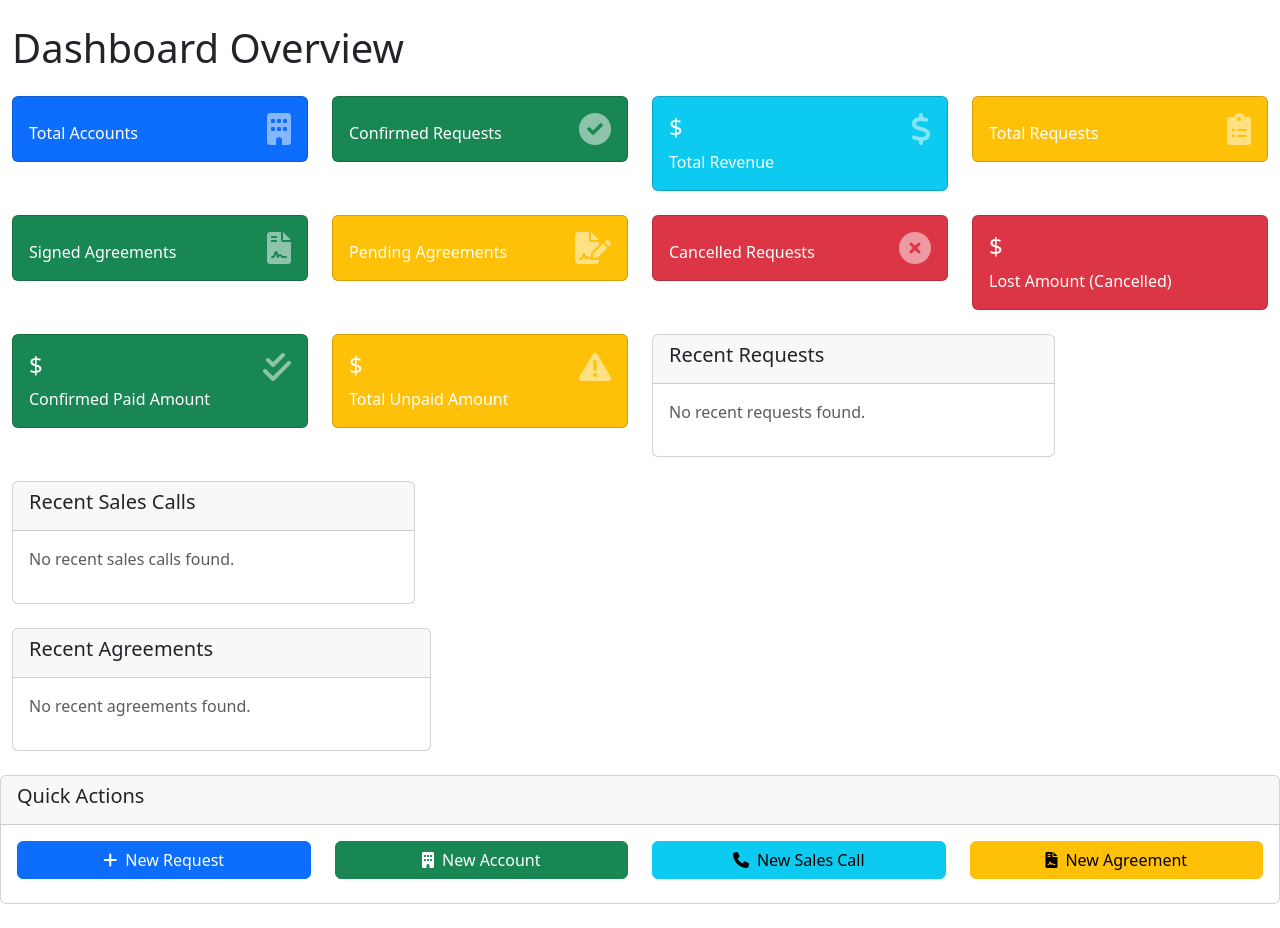
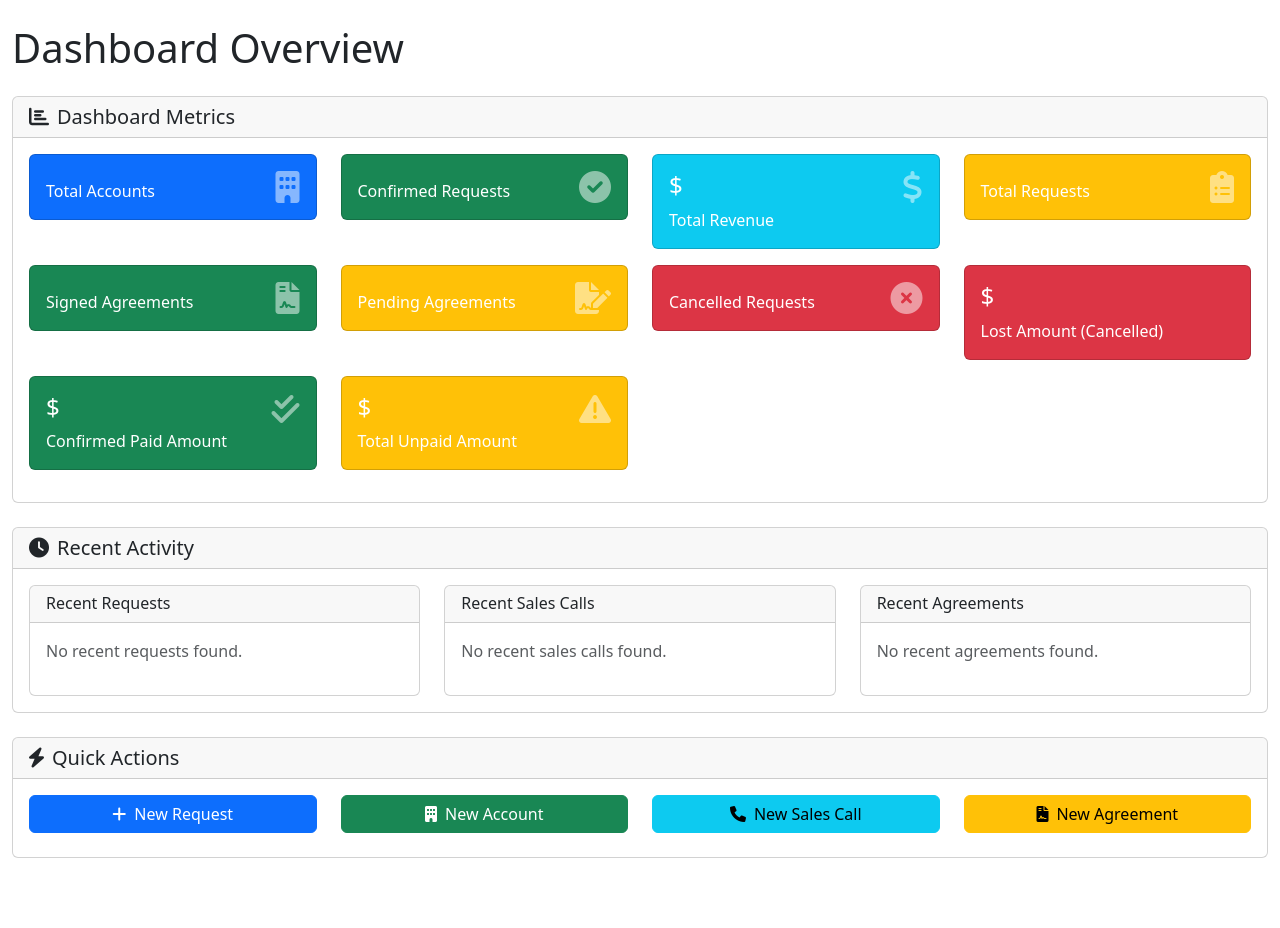
Before and after one commit to Xas-21/Hotel-Sales, a Django app: template dashboard/templates/dashboard/dashboard.html in a window 1280 px wide. Shown: the part 56-984 px from the top of the page. After the commit the page ends 914 px from the top, so only its background shows below. Run offline with Django 5.2, Linux system fonts and the light colour scheme; the template is opened without the code that fills it, so the values that code supplies are empty.

Commit message:
Organize dashboard into four distinct and draggable sections for better usability
Refactors the dashboard layout in `dashboard.html` to group metrics, recent activity, alerts, and quick actions into four distinct, draggable sections.

Replit-Commit-Author: Agent
Replit-Commit-Session-Id: 39f994c3-4095-47ad-84c5-d6675ba6b787
Replit-Commit-Checkpoint-Type: full_checkpoint
Replit-Commit-Screenshot-Url: https://storage.googleapis.com/screenshot-production-us-central1/9ed73111-1c06-45de-b213-d75dab767a5f/39f994c3-4095-47ad-84c5-d6675ba6b787/W7K7343

```diff
--- a/dashboard/templates/dashboard/dashboard.html
+++ b/dashboard/templates/dashboard/dashboard.html
@@ -125,11 +125,20 @@
             </div>
         </div>
 
-        <!-- All dashboard boxes are now individually draggable -->
-        <div id="full-dashboard-container" class="row">
+        <!-- Dashboard organized into 4 main draggable sections -->
+        <div id="full-dashboard-container">
 
-        <!-- Individual Metric Cards -->
-        <div class="col-md-3 mb-4 dashboard-section" data-section="total-accounts">
+        <!-- Section 1: Cards (All Metrics) -->
+        <div class="row mb-4 dashboard-section" data-section="cards-section">
+            <div class="col-12">
+                <div class="card">
+                    <div class="card-header" data-section-header>
+                        <h5 class="mb-0"><i class="fas fa-chart-bar me-2"></i>Dashboard Metrics</h5>
+                    </div>
+                    <div class="card-body">
+                        <div class="row">
+                            <!-- Key Metrics -->
+                            <div class="col-md-3 mb-3">
                                 <a href="/admin/accounts/account/" class="text-decoration-none">
                                     <div class="card bg-primary text-white card-hover">
                                         <div class="card-body">
@@ -144,8 +153,7 @@
                                     </div>
                                 </a>
                             </div>
-
-        <div class="col-md-3 mb-4 dashboard-section" data-section="confirmed-requests">
+                            <div class="col-md-3 mb-3">
                                 <a href="/admin/requests/request/?status__exact=Confirmed" class="text-decoration-none">
                                     <div class="card bg-success text-white card-hover">
                                         <div class="card-body">
@@ -160,8 +168,7 @@
                                     </div>
                                 </a>
                             </div>
-
-        <div class="col-md-3 mb-4 dashboard-section" data-section="total-revenue">
+                            <div class="col-md-3 mb-3">
                                 <a href="/admin/requests/request/?status__exact=Paid" class="text-decoration-none">
                                     <div class="card bg-info text-white card-hover">
                                         <div class="card-body">
@@ -176,8 +183,7 @@
                                     </div>
                                 </a>
                             </div>
-
-        <div class="col-md-3 mb-4 dashboard-section" data-section="total-requests">
+                            <div class="col-md-3 mb-3">
                                 <a href="/admin/requests/request/" class="text-decoration-none">
                                     <div class="card bg-warning text-white card-hover">
                                         <div class="card-body">
@@ -193,8 +199,8 @@
                                 </a>
                             </div>
 
-        <!-- Individual Agreement Cards -->
-        <div class="col-md-3 mb-4 dashboard-section" data-section="signed-agreements">
+                            <!-- Agreement and Financial Metrics -->
+                            <div class="col-md-3 mb-3">
                                 <a href="/admin/agreements/agreement/?status__exact=Signed" class="text-decoration-none">
                                     <div class="card bg-success text-white card-hover">
                                         <div class="card-body">
@@ -209,8 +215,7 @@
                                     </div>
                                 </a>
                             </div>
-
-        <div class="col-md-3 mb-4 dashboard-section" data-section="pending-agreements">
+                            <div class="col-md-3 mb-3">
                                 <a href="/admin/agreements/agreement/?status__exact=Draft" class="text-decoration-none">
                                     <div class="card bg-warning text-white card-hover">
                                         <div class="card-body">
@@ -225,9 +230,7 @@
                                     </div>
                                 </a>
                             </div>
-
-        <!-- Individual Financial Metric Cards -->
-        <div class="col-md-3 mb-4 dashboard-section" data-section="cancelled-requests">
+                            <div class="col-md-3 mb-3">
                                 <a href="/admin/requests/cancelledrequest/" class="text-decoration-none">
                                     <div class="card bg-danger text-white card-hover">
                                         <div class="card-body">
@@ -242,8 +245,7 @@
                                     </div>
                                 </a>
                             </div>
-
-        <div class="col-md-3 mb-4 dashboard-section" data-section="cancelled-lost-amount">
+                            <div class="col-md-3 mb-3">
                                 <a href="/admin/requests/cancelledrequest/" class="text-decoration-none">
                                     <div class="card bg-danger text-white card-hover">
                                         <div class="card-body">
@@ -258,8 +260,7 @@
                                     </div>
                                 </a>
                             </div>
-
-        <div class="col-md-3 mb-4 dashboard-section" data-section="confirmed-paid-amount">
+                            <div class="col-md-3 mb-3">
                                 <a href="/admin/requests/request/?status__exact=Paid" class="text-decoration-none">
                                     <div class="card bg-success text-white card-hover">
                                         <div class="card-body">
@@ -274,8 +275,7 @@
                                     </div>
                                 </a>
                             </div>
-
-        <div class="col-md-3 mb-4 dashboard-section" data-section="unpaid-total">
+                            <div class="col-md-3 mb-3">
                                 <a href="/admin/requests/request/?status__exact=Confirmed" class="text-decoration-none">
                                     <div class="card bg-warning text-white card-hover">
                                         <div class="card-body">
@@ -290,20 +290,32 @@
                                     </div>
                                 </a>
                             </div>
+                        </div>
+                    </div>
+                </div>
+            </div>
+        </div>
 
-        <!-- Individual Recent Activity Sections -->
-
-        <!-- Recent Requests Card -->
-        <div class="col-md-4 mb-4 dashboard-section" data-section="recent-requests">
+        <!-- Section 2: Recent Activity -->
+        <div class="row mb-4 dashboard-section" data-section="recent-section">
+            <div class="col-12">
+                <div class="card">
+                    <div class="card-header" data-section-header>
+                        <h5 class="mb-0"><i class="fas fa-clock me-2"></i>Recent Activity</h5>
+                    </div>
+                    <div class="card-body">
+                        <div class="row">
+                            <!-- Recent Requests -->
+                            <div class="col-md-4">
                                 <div class="card">
                                     <div class="card-header">
-                        <h5>Recent Requests</h5>
+                                        <h6 class="mb-0">Recent Requests</h6>
                                     </div>
                                     <div class="card-body">
                                         {% if recent_requests %}
                                             <div class="list-group list-group-flush">
                                                 {% for request in recent_requests %}
-                                <div class="list-group-item d-flex justify-content-between align-items-center">
+                                                <div class="list-group-item d-flex justify-content-between align-items-center p-2">
                                                     <div>
                                                         <a href="/admin/accounts/account/{{ request.account.id }}/change/" class="company-link">
                                                             <strong>{{ request.account.name }}</strong>
@@ -335,18 +347,17 @@
                                 </div>
                             </div>
 
-
-        <!-- Recent Sales Calls Card -->
-        <div class="col-md-4 mb-4 dashboard-section" data-section="recent-sales-calls">
+                            <!-- Recent Sales Calls -->
+                            <div class="col-md-4">
                                 <div class="card">
                                     <div class="card-header">
-                    <h5>Recent Sales Calls</h5>
+                                        <h6 class="mb-0">Recent Sales Calls</h6>
                                     </div>
                                     <div class="card-body">
                                         {% if recent_sales_calls %}
                                             <div class="list-group list-group-flush">
                                                 {% for call in recent_sales_calls %}
-                                <div class="list-group-item d-flex justify-content-between align-items-center">
+                                                <div class="list-group-item d-flex justify-content-between align-items-center p-2">
                                                     <div>
                                                         <a href="/admin/accounts/account/{{ call.account.id }}/change/" class="company-link">
                                                             <strong>{{ call.account.name }}</strong>
@@ -367,19 +378,18 @@
                                     </div>
                                 </div>
                             </div>
-        </div>
 
-        <!-- Recent Agreements Card -->
-        <div class="col-md-4 mb-4 dashboard-section" data-section="recent-agreements">
+                            <!-- Recent Agreements -->
+                            <div class="col-md-4">
                                 <div class="card">
                                     <div class="card-header">
-                    <h5>Recent Agreements</h5>
+                                        <h6 class="mb-0">Recent Agreements</h6>
                                     </div>
                                     <div class="card-body">
                                         {% if recent_agreements %}
                                             <div class="list-group list-group-flush">
                                                 {% for agreement in recent_agreements %}
-                                <div class="list-group-item d-flex justify-content-between align-items-center">
+                                                <div class="list-group-item d-flex justify-content-between align-items-center p-2">
                                                     <div>
                                                         <a href="/admin/accounts/account/{{ agreement.account.id }}/change/" class="company-link">
                                                             <strong>{{ agreement.account.name }}</strong>
@@ -409,12 +419,17 @@
                                 </div>
                             </div>
                         </div>
+                    </div>
+                </div>
+            </div>
+        </div>
 
-        <!-- Alerts Card -->
+        <!-- Section 3: Alerts -->
         {% if approaching_deadlines or overdue_followups or imminent_arrivals %}
-        <div class="col-12 mb-4 dashboard-section" data-section="alerts">
+        <div class="row mb-4 dashboard-section" data-section="alerts-section">
+            <div class="col-12">
                 <div class="card border-warning">
-                    <div class="card-header bg-warning">
+                    <div class="card-header bg-warning" data-section-header>
                         <h5 class="mb-0"><i class="fas fa-exclamation-triangle me-2"></i>Alerts & Notifications</h5>
                     </div>
                     <div class="card-body">
@@ -475,11 +490,12 @@
         </div>
         {% endif %}
 
-        <!-- Quick Actions Card -->
-        <div class="col-12 mb-4 dashboard-section" data-section="quick-actions">
+        <!-- Section 4: Quick Actions -->
+        <div class="row mb-4 dashboard-section" data-section="quick-actions-section">
+            <div class="col-12">
                 <div class="card">
-                    <div class="card-header">
-                        <h5>Quick Actions</h5>
+                    <div class="card-header" data-section-header>
+                        <h5 class="mb-0"><i class="fas fa-bolt me-2"></i>Quick Actions</h5>
                     </div>
                     <div class="card-body">
                         <div class="row">
@@ -515,33 +531,36 @@
     <script src="https://cdn.jsdelivr.net/npm/bootstrap@5.3.0/dist/js/bootstrap.bundle.min.js"></script>
     <script src="https://cdn.jsdelivr.net/npm/sortablejs@1.15.0/Sortable.min.js"></script>
     <script>
-        // Initialize drag and drop for individual dashboard cards
+        // Initialize drag and drop for 4 main dashboard sections
         document.addEventListener('DOMContentLoaded', function() {
             const fullDashboardContainer = document.getElementById('full-dashboard-container');
 
-            // Initialize individual card drag and drop
+            // Initialize 4-section drag and drop
             if (fullDashboardContainer) {
                 new Sortable(fullDashboardContainer, {
                     animation: 150,
                     ghostClass: 'sortable-ghost',
                     dragClass: 'sortable-drag',
-                    handle: '.card, .card-header', // Allow dragging by card or card header
+                    draggable: '.dashboard-section', // Only sections can be dragged
+                    handle: '[data-section-header]', // Use specific section headers as drag handle
                     onStart: function(evt) {
                         // Add visual feedback when dragging
                         evt.item.style.transform = 'rotate(2deg) scale(1.02)';
                         evt.item.style.zIndex = '1000';
+                        evt.item.style.opacity = '0.8';
                     },
                     onEnd: function(evt) {
                         // Remove visual feedback
                         evt.item.style.transform = '';
                         evt.item.style.zIndex = '';
+                        evt.item.style.opacity = '';
 
                         // Save the new order to localStorage for persistence
                         const order = Array.from(fullDashboardContainer.children).map(el =>
                             el.getAttribute('data-section')
                         ).filter(section => section); // Filter out nulls
 
-                        localStorage.setItem('dashboardOrder', JSON.stringify(order));
+                        localStorage.setItem('dashboardSectionOrder', JSON.stringify(order));
 
                         // Show notification
                         showNotification('Dashboard layout saved!', 'success');
@@ -549,7 +568,7 @@
                 });
 
                 // Restore saved order from localStorage
-                const savedOrder = localStorage.getItem('dashboardOrder');
+                const savedOrder = localStorage.getItem('dashboardSectionOrder');
                 if (savedOrder) {
                     try {
                         const order = JSON.parse(savedOrder);
```
Also changed, not shown: 1 other file. Lines whose indentation alone changed are shown as unchanged.
